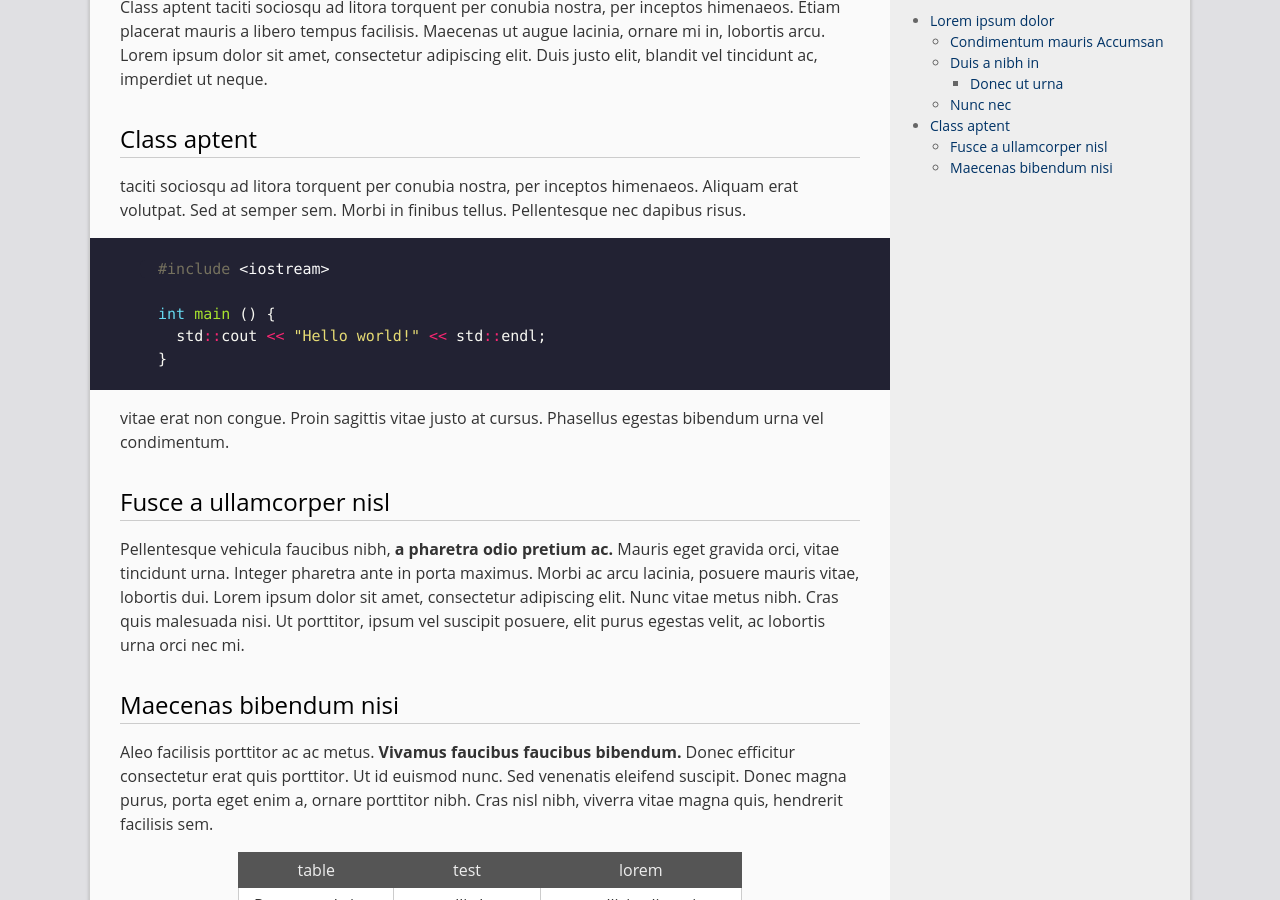
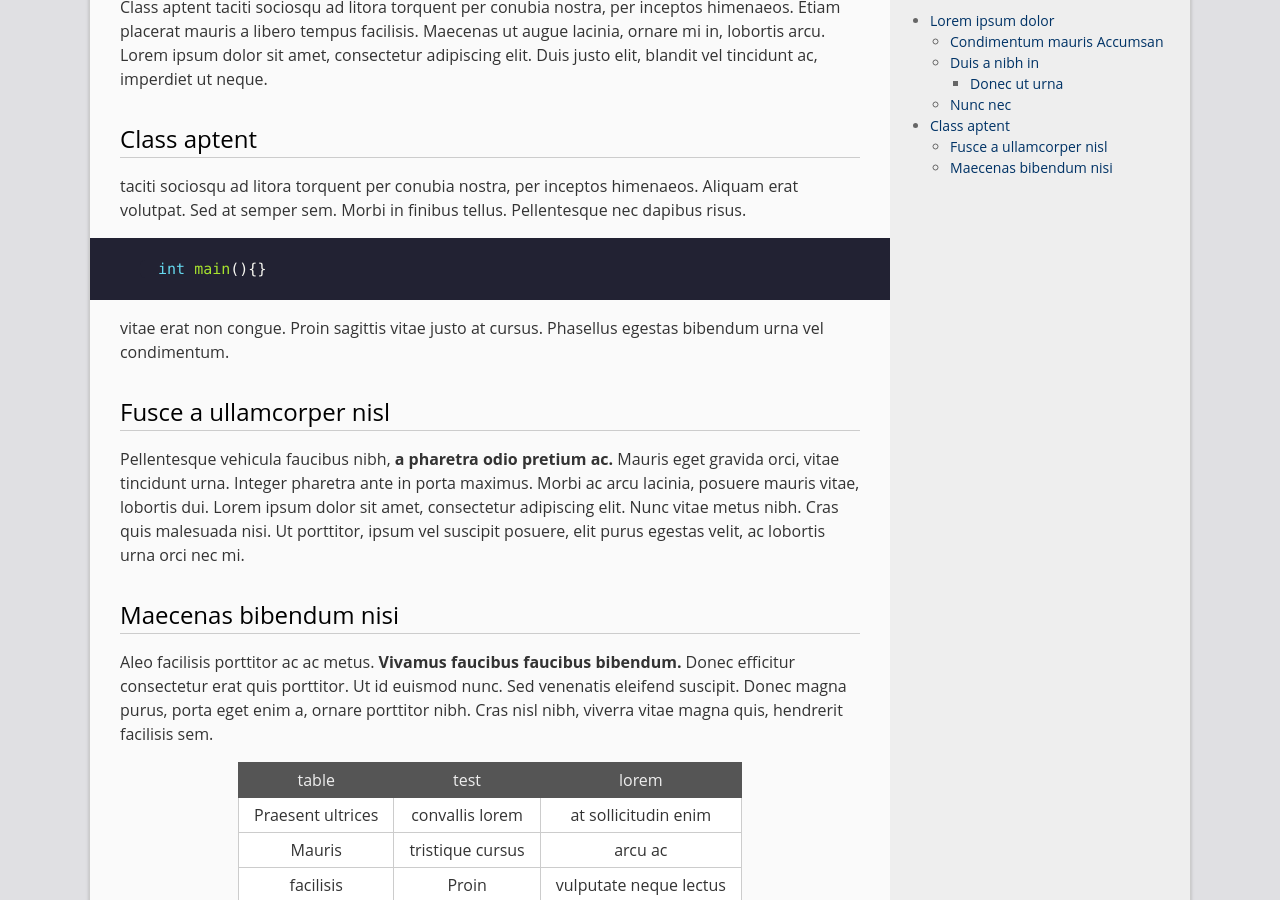
Before and after one commit to KwonJiYoon/KwonJiYoon.github.io, a Jekyll site: the page built from _posts/1970-01-01-test.md, in a window 1280 px wide and 900 px high, scrolled down 2031 px. Built offline with Jekyll 4.4.1, drawn with Linux system fonts in a browser that asks for light colours.

Commit message:
Update 1970-01-01-test.md

```diff
--- a/_posts/1970-01-01-test.md
+++ b/_posts/1970-01-01-test.md
@@ -52,11 +52,7 @@ Class aptent taciti sociosqu ad litora torquent per conubia nostra, per inceptos
 taciti sociosqu ad litora torquent per conubia nostra, per inceptos himenaeos. Aliquam erat volutpat. Sed at semper sem. Morbi in finibus tellus. Pellentesque nec dapibus risus.
 
 ~~~cpp
-  #include <iostream>
-
-  int main () {
-    std::cout << "Hello world!" << std::endl;
-  }
+  int main(){}
 ~~~
 
 vitae erat non congue. Proin sagittis vitae justo at cursus. Phasellus egestas bibendum urna vel condimentum.
```
